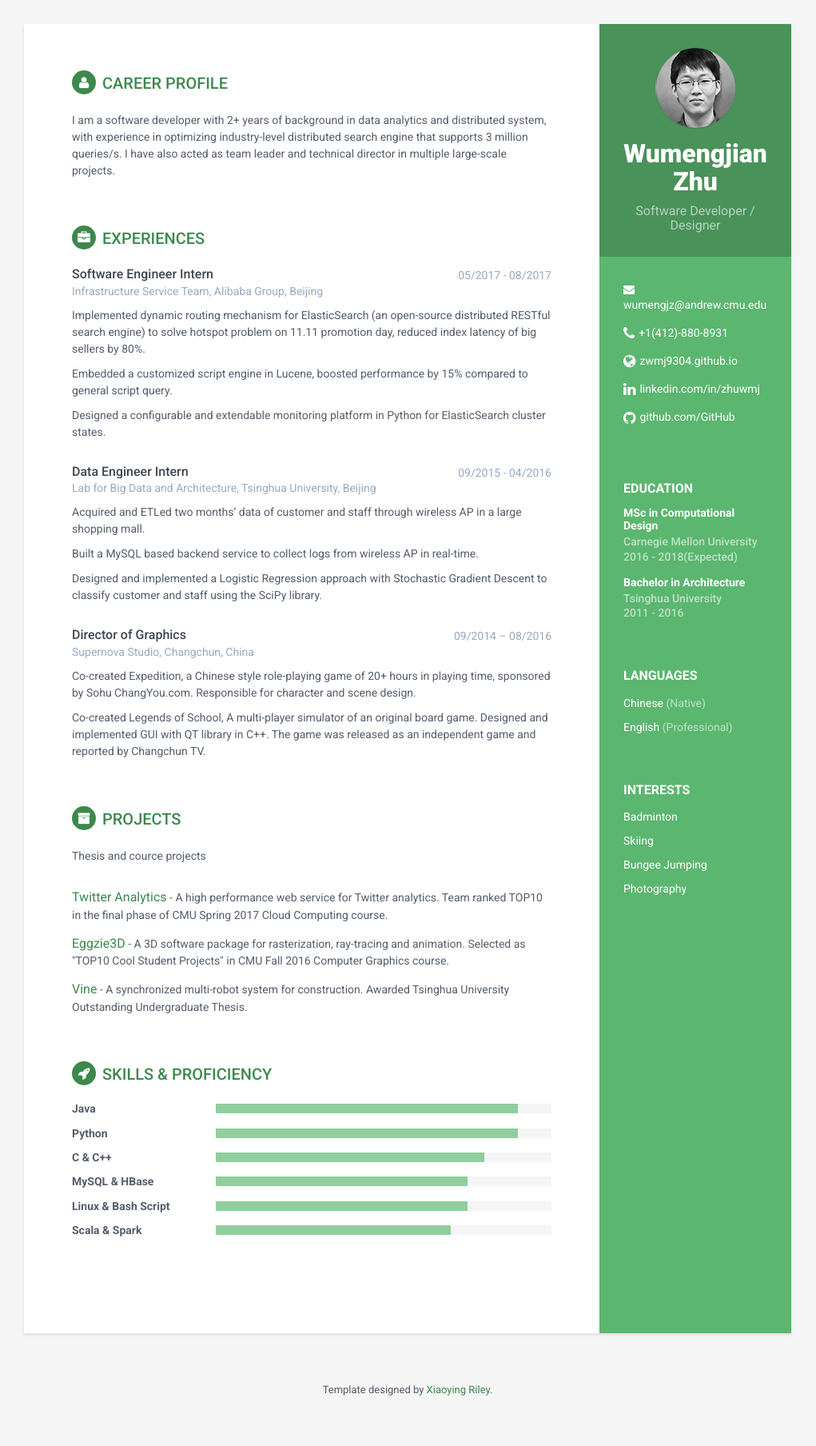
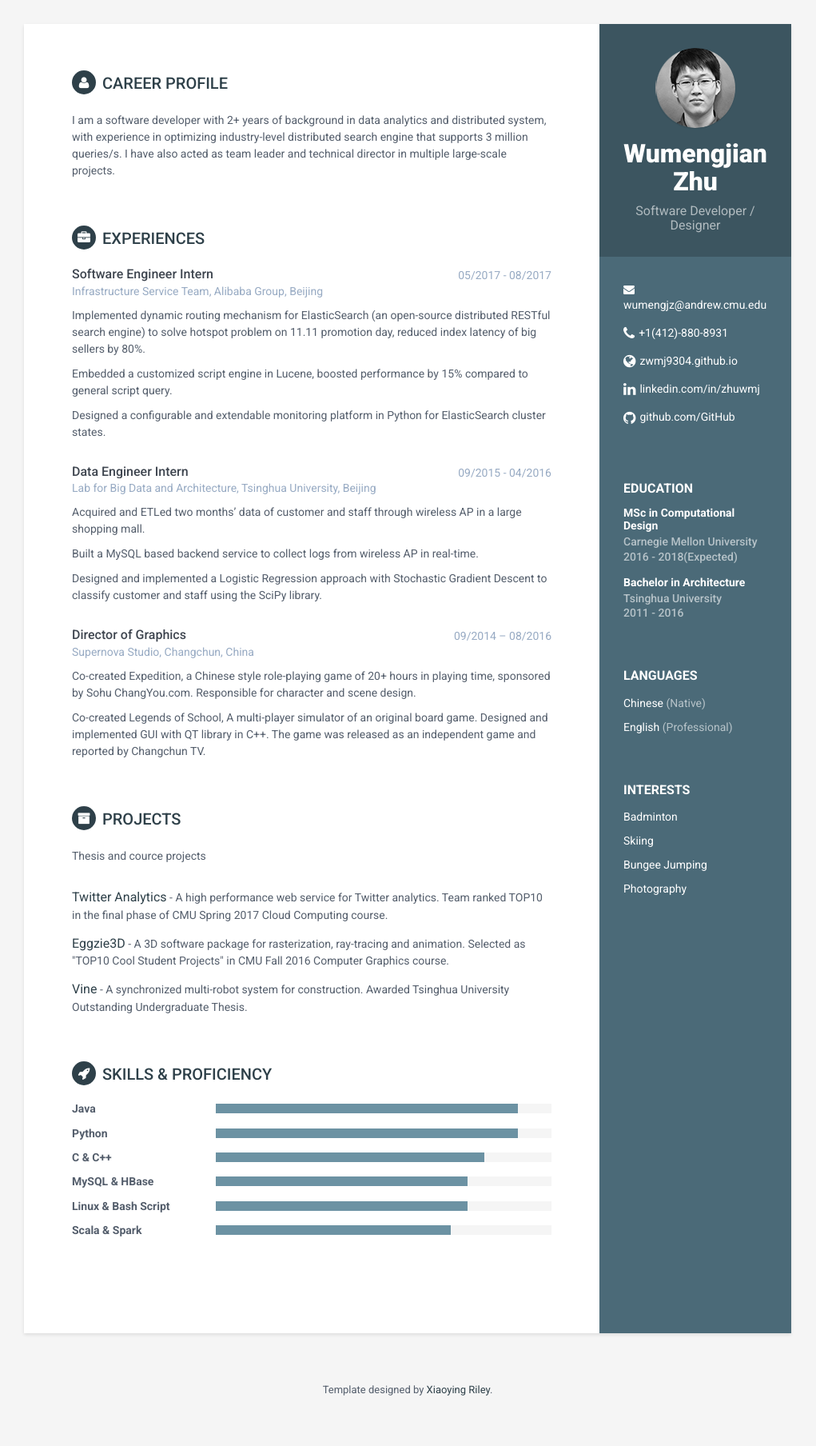
Before and after one commit to zwmj9304/resume, a Jekyll site: the page built from index.html, in a window 1280 px wide. Shown: the whole page at 80% size, without its empty margins (130-1151 px from the left). Built offline with Jekyll 4.4.1, drawn with Linux system fonts in a browser that asks for light colours.

Commit message:
change to blue

```diff
--- a/_config.yml
+++ b/_config.yml
@@ -6,10 +6,10 @@ baseurl: '/resume' #change it according to your repository name
 
 # Enable one of these styles by removing #. Style will be applied only after restarting the build or serve.
 #style: styles-2
-style: styles-3
+#style: styles-3
 #style: styles-4
 #style: styles-5
-#style: styles-6
+style: styles-6
 
 
 #Profile information
```
Also changed, not shown: 2 other files.
